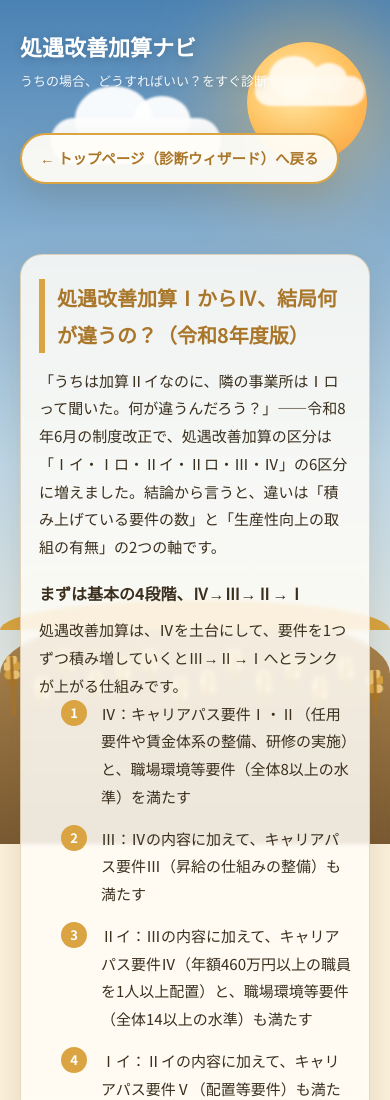
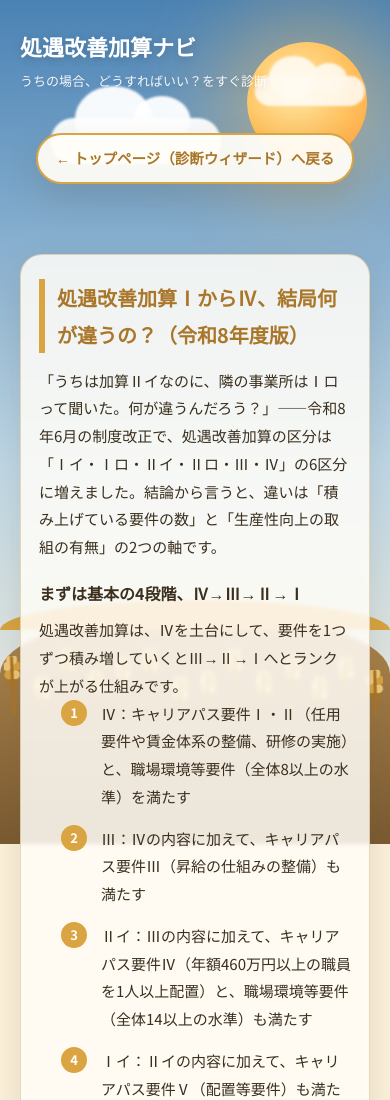
Before and after one commit to happy-for-all/shogu-kaizen, a plain HTML site: page column-01.html in a window 390 px wide. Shown: the top 1100 px of the page. Drawn offline with Linux system fonts and the light colour scheme; a web font is replaced by a local one.

Commit message:
Update style.css

```diff
--- a/style.css
+++ b/style.css
@@ -1,9 +1,3 @@
-/* =========================================
-   処遇改善加算ナビ｜style.css
-   ベース：相談支援ノートのCSS構造を継承
-   変更点：クローバー畑（緑）→ 稲穂畑（琥珀・黄金）テーマ
-   「処遇改善（加算）＝実りを収穫する」イメージ
-   ========================================= */
 
 /* -----------------------------------------
    1. デザイントークン
@@ -729,6 +723,7 @@ footer.site-footer a { text-decoration: underline; }
   .sun-glow { width: 120px; height: 120px; top: 5%; right: 6%; }
   .article-card-grid { grid-template-columns: 1fr; }
   :root { --section-gap: 48px; }
+  .back-to-top-row-top { text-align: center; }
 }
 @media (max-width: 420px) {
   .tool-form { grid-template-columns: 1fr; }
```
